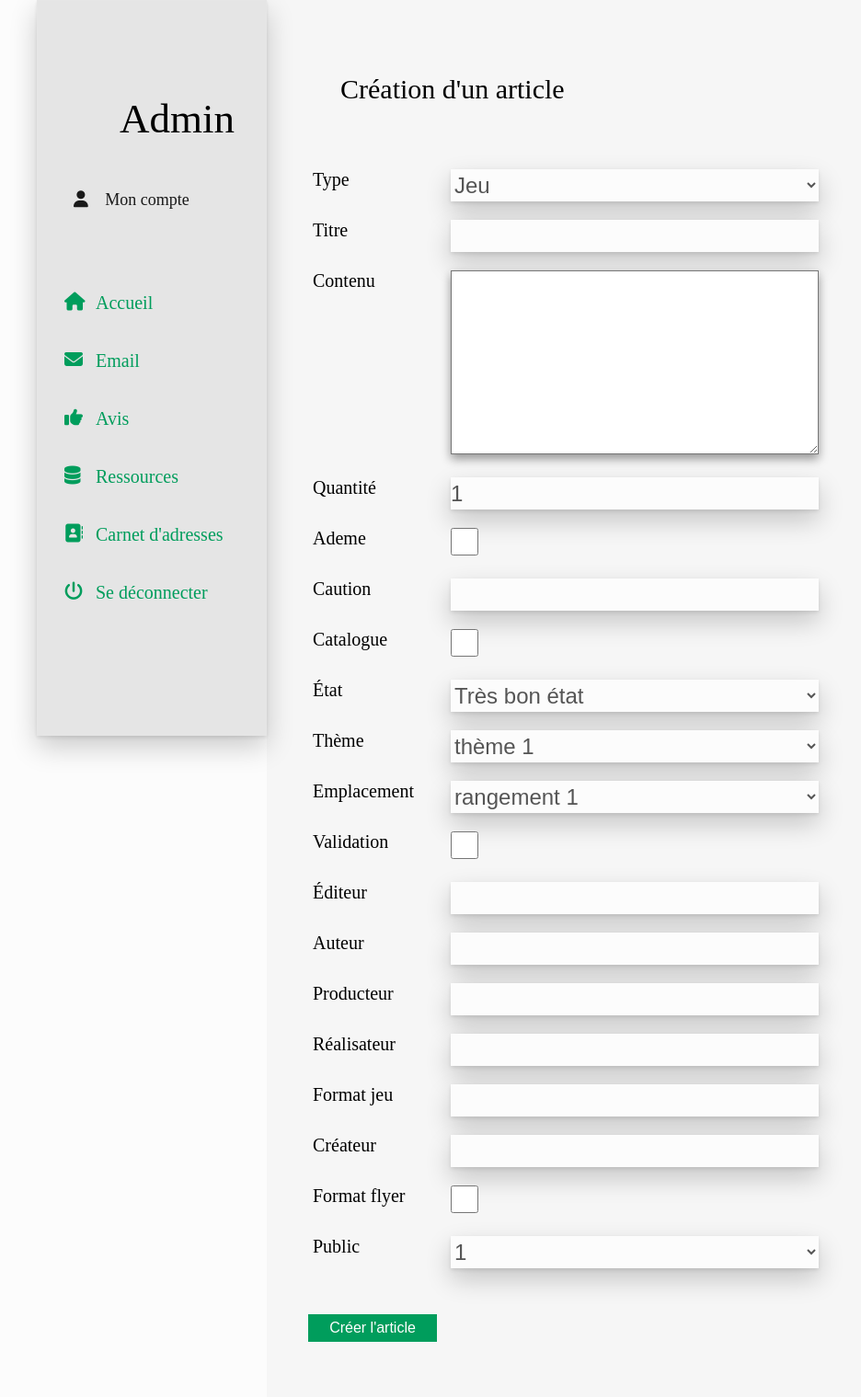
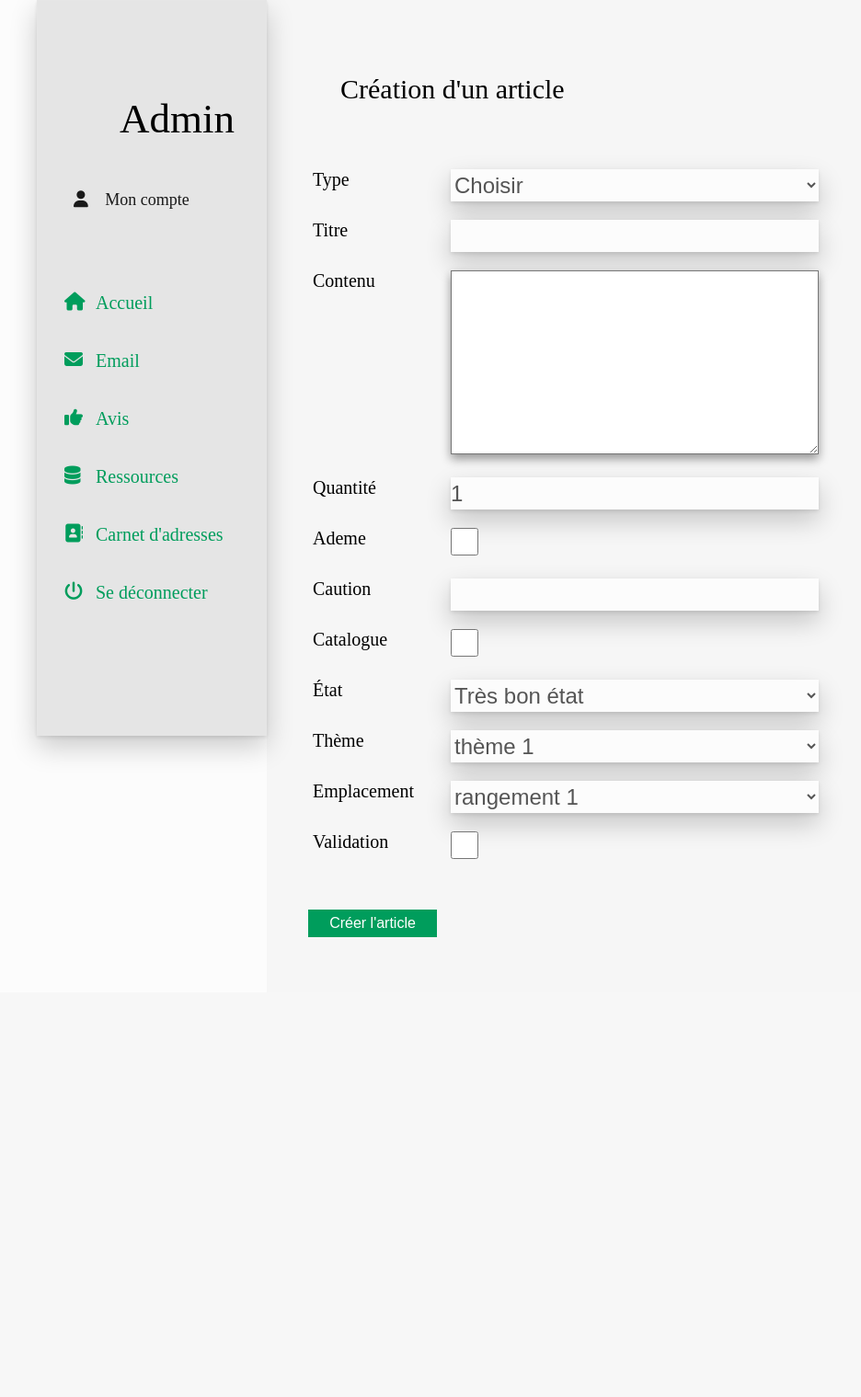
Before and after one commit to nicolaslechenic/climactions_cdr, a PHP site: page /app/Views/admin/formResource.php in a window 1280 px wide. Shown: the whole page at 92% size, without its empty margins (0-936 px from the left). After the commit the page ends 1019 px from the top, so only its background shows below. Run offline with PHP 8.4, Linux system fonts and the light colour scheme; some libraries are stand-ins or nearby versions.

Commit message:
📦 NEW: affichage formulaire en fonction des types

```diff
--- a/Public/admin/css/style.css
+++ b/Public/admin/css/style.css
@@ -17,6 +17,7 @@
   margin: 0;
   padding: 0;
   box-sizing: border-box;
+  list-style-type: none;
 }
 
 body {
@@ -24,9 +25,6 @@ body {
   font-size: 20px;
 }
 
-ul {
-  list-style-type: none;
-}
 
 a {
   color: white;
@@ -90,6 +88,10 @@ h1 {
 
 .bloc-link i {
   width: 20px;
+}
+
+.hidden{
+  display: none;
 }
 
 .active {
--- a/app/Views/admin/formResource.php
+++ b/app/Views/admin/formResource.php
@@ -9,7 +9,8 @@
         <!-- le type -->
         <div class="item-form">
             <label for="type">Type</label>
-            <select class="select-block" name="type" id="type">
+            <select id="select-block" name="type" id="type" required>
+                <option value="#">Choisir</option>
                 <option value="game">Jeu</option>
                 <option value="movie">Film</option>
                 <option value="book">Livre</option>
@@ -18,43 +19,43 @@
         </div>
 
         <!-- le titre     -->
-        <div class="item-form">
+        <div class="item-form name">
             <label for="name">Titre</label>
             <input type="text" name="name" id="name" required>
         </div>
 
         <!-- le contenu -->
-        <div class="item-form">
+        <div class="item-form content">
             <label for="content">Contenu</label>
             <textarea required="required" name="content" id="content" cols="30" rows="8"></textarea>
         </div>
 
         <!-- la quantité -->
-        <div class="item-form">
+        <div class="item-form quantite">
             <label for="quantite">Quantité</label>
             <input type="number" value="1" min=1 name="quantite" id="quantite" required>
         </div>
 
         <!-- Ademe -->
-        <div class="item-form">
+        <div class="item-form ademe">
             <label for="ademe">Ademe</label>
             <input class="increase" type="checkbox" name="ademe" id="ademe" required>
         </div>
 
         <!-- la caution -->
-        <div class="item-form">
+        <div class="item-form caution">
             <label for="caution">Caution</label>
             <input type="text" name="caution" id="caution" required>
         </div>
 
         <!-- catalogue -->
-        <div class="item-form">
+        <div class="item-form catalogue">
             <label for="catalogue">Catalogue</label>
             <input class="increase" type="checkbox" name="catalogue" id="catalogue" required>
         </div>
 
         <!-- état -->
-        <div class="item-form">
+        <div class="item-form condition">
             <label for="condition">État</label>
             <select name="condition" id="condition">
                 <option value="">Très bon état</option>
@@ -64,7 +65,7 @@
         </div>
 
         <!-- le thème  -->
-        <div class="item-form">
+        <div class="item-form type">
             <label for="content">Thème</label>
             <select name="type" id="type">
                 <option value="">thème 1</option>
@@ -74,7 +75,7 @@
         </div>
 
         <!-- emplacement -->
-        <div class="item-form">
+        <div class="item-form location">
             <label for="location">Emplacement</label>
             <select name="location" id="location">
                 <option value="">rangement 1</option>
@@ -84,55 +85,55 @@
         </div>
 
         <!-- validation -->
-        <div class="item-form">
+        <div class="item-form is_validated">
             <label for="is_validated">Validation</label>
             <input class="increase" type="checkbox" name="is_validated" id="is_validated" required>
         </div>
 
         <!-- éditeur -->
-        <div class="item-form">
+        <div class="item-form  name-editor">
             <label for="name-editor">Éditeur</label>
-            <input type="text" name="name-editor" id="name-editor" required>
+            <input type="text" name="name-editor" id="name-editor">
         </div>
 
         <!-- auteur -->
-        <div class="item-form">
+        <div class="item-form name-author">
             <label for="name-author">Auteur</label>
-            <input type="text" name="name-author" id="name-author" required>
+            <input type="text" name="name-author" id="name-author">
         </div>
 
         <!-- producteur -->
-        <div class="item-form">
+        <div class="item-form name-producer">
             <label for="name-producer">Producteur</label>
-            <input type="text" name="name-producer" id="name-producer" required>
+            <input type="text" name="name-producer" id="name-producer">
         </div>
 
         <!-- réalisateur -->
-        <div class="item-form">
+        <div class="item-form name-director">
             <label for="name-director">Réalisateur</label>
-            <input type="text" name="name-director" id="name-director" required>
+            <input type="text" name="name-director" id="name-director">
         </div>
 
         <!-- format jeu -->
-        <div class="item-form">
-            <label for="name-director">Format jeu</label>
-            <input type="text" name="name-director" id="name-director" required>
+        <div class="item-form format-game">
+            <label for="format-game">Format jeu</label>
+            <input type="text" name="format-game" id="format-game">
         </div>
 
         <!-- createur -->
-        <div class="item-form">
+        <div class="item-form name-creator">
             <label for="name-creator">Créateur</label>
-            <input type="text" name="name-creator" id="name-creator" required>
+            <input type="text" name="name-creator" id="name-creator">
         </div>
 
         <!-- format flyer -->
-        <div class="item-form">
+        <div class="item-form format-flyer">
             <label for="format-flyer">Format flyer</label>
-            <input class="increase" type="checkbox" name="format-flyer" id="format-flyer" required>
+            <input class="increase" type="checkbox" name="format-flyer" id="format-flyer">
         </div>
 
         <!-- public -->
-        <div class="item-form">
+        <div class="item-form name-public">
             <label for="name-public">Public</label>
             <select name="name-public" id="name-public">
                 <option value="">1</option>
```
Also changed, not shown: Public/admin/js/script.js (+73 -1 lines).
